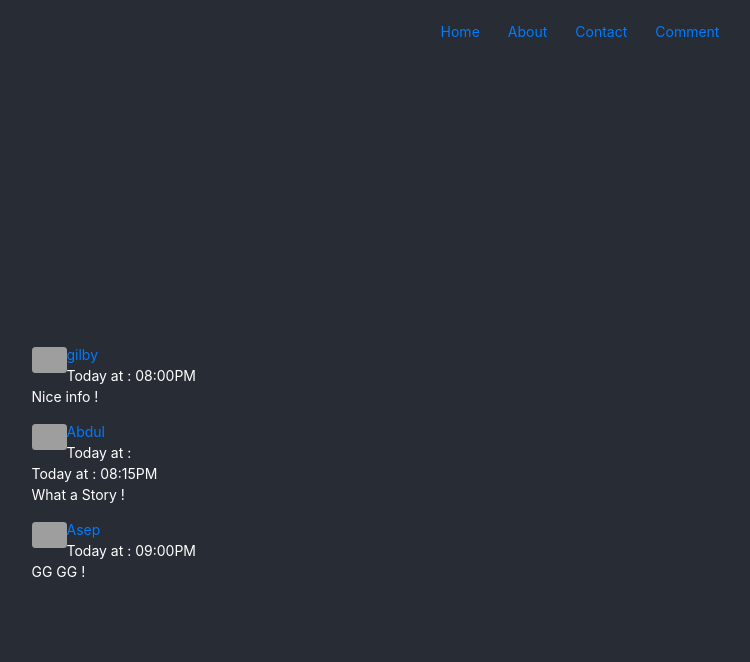
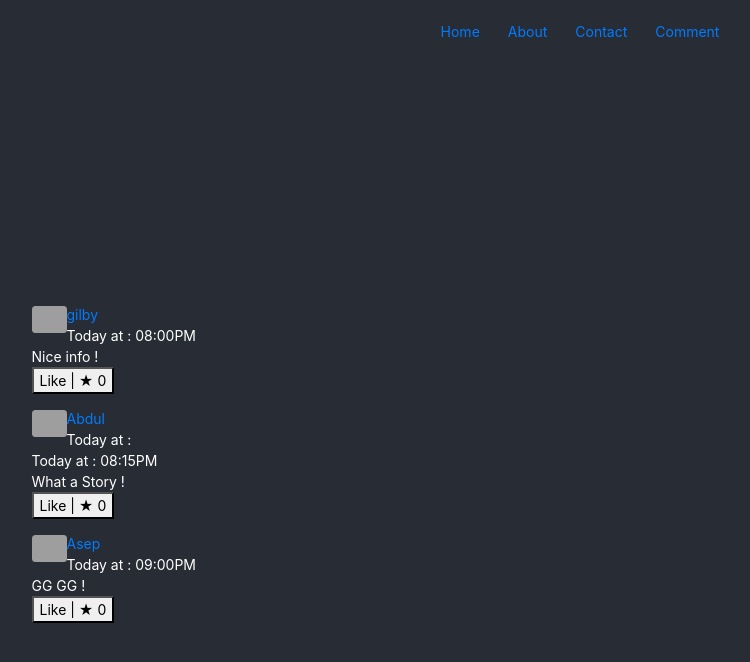
Before and after one commit to gilby5150/Pertemuan-9-jsx, a React (Create React App) app: page /Comment in a window 1280 px wide. Shown: the top 662 px of the page, without its empty margins (60-810 px from the left). Built offline with nearby package versions, Linux system fonts and the light colour scheme; grey boxes are pictures that could not be loaded.

Commit message:
React 4 button like

```diff
--- a/src/components/Comment.jsx
+++ b/src/components/Comment.jsx
@@ -1,5 +1,6 @@
 import { faker } from "@faker-js/faker";
 import User from "./User";
+import Like from "./Like"
 const Comment = () => {
     return (
         <div className="ui container comments">
@@ -15,7 +16,7 @@ const Comment = () => {
                 <div className="metadata">
                     <span className="date"><User time="Today at : 08:00PM"/></span>
                 </div>
-                <div className="text"><User comment="Nice info !" /></div>
+                <div className="text"><User comment="Nice info !" /><Like/></div>
             </div>
             <div className="comment">
                 <a href="/" className="avatar">
@@ -29,7 +30,7 @@ const Comment = () => {
                 <div className="metadata">
                     <span className="date">Today at : <User time="Today at : 08:15PM"/></span>
                 </div>
-                <div className="text"><User comment="What a Story !" /></div>
+                <div className="text"><User comment="What a Story !" /><Like/></div>
             </div>
             <div className="comment">
                 <a href="/" className="avatar">
@@ -43,7 +44,7 @@ const Comment = () => {
                 <div className="metadata">
                     <span className="date"><User  time="Today at : 09:00PM"/></span>
                 </div>
-                <div className="text"><User comment="GG GG !" /></div>
+                <div className="text"><User comment="GG GG !" /><Like/></div>
             </div>
         </div>
     )
--- a/src/components/Home.jsx
+++ b/src/components/Home.jsx
@@ -1,4 +1,5 @@
 import User from './User'
+import Like from './Like'
 
 const Home = () => {
   const date = new Date()
@@ -14,6 +15,7 @@ const Home = () => {
       <div style={{ borderBottom: '1px solid white', width: '50%', margin: '40px 0' }} />
       <User name="Adit" age="30" />
       <User name="Gilby" age="20" />
+      <Like/>
       </div>
     </>
   )
--- /dev/null
+++ b/src/components/Like.jsx
@@ -0,0 +1,22 @@
+import React, { useState } from 'react';
+
+
+const LikeButton = () => {
+  const [likes, setLikes] = useState(0);
+  const [isClicked, setIsClicked] = useState(false);
+
+  const handleClick = () => {
+    if (isClicked) {
+      setLikes(likes + 1);
+    }
+    setIsClicked(!isClicked);
+  };
+
+  return (
+    <button className={ `like-button ${isClicked && 'liked'}` } onClick={ handleClick }>
+      <span className="likes-counter">{ `Like | ★ ${likes}` }</span>
+    </button>
+  );
+};
+
+export default LikeButton;
```
Also changed, not shown: src/components/React 4 Like button.jsx (added, +22 -0 lines).
